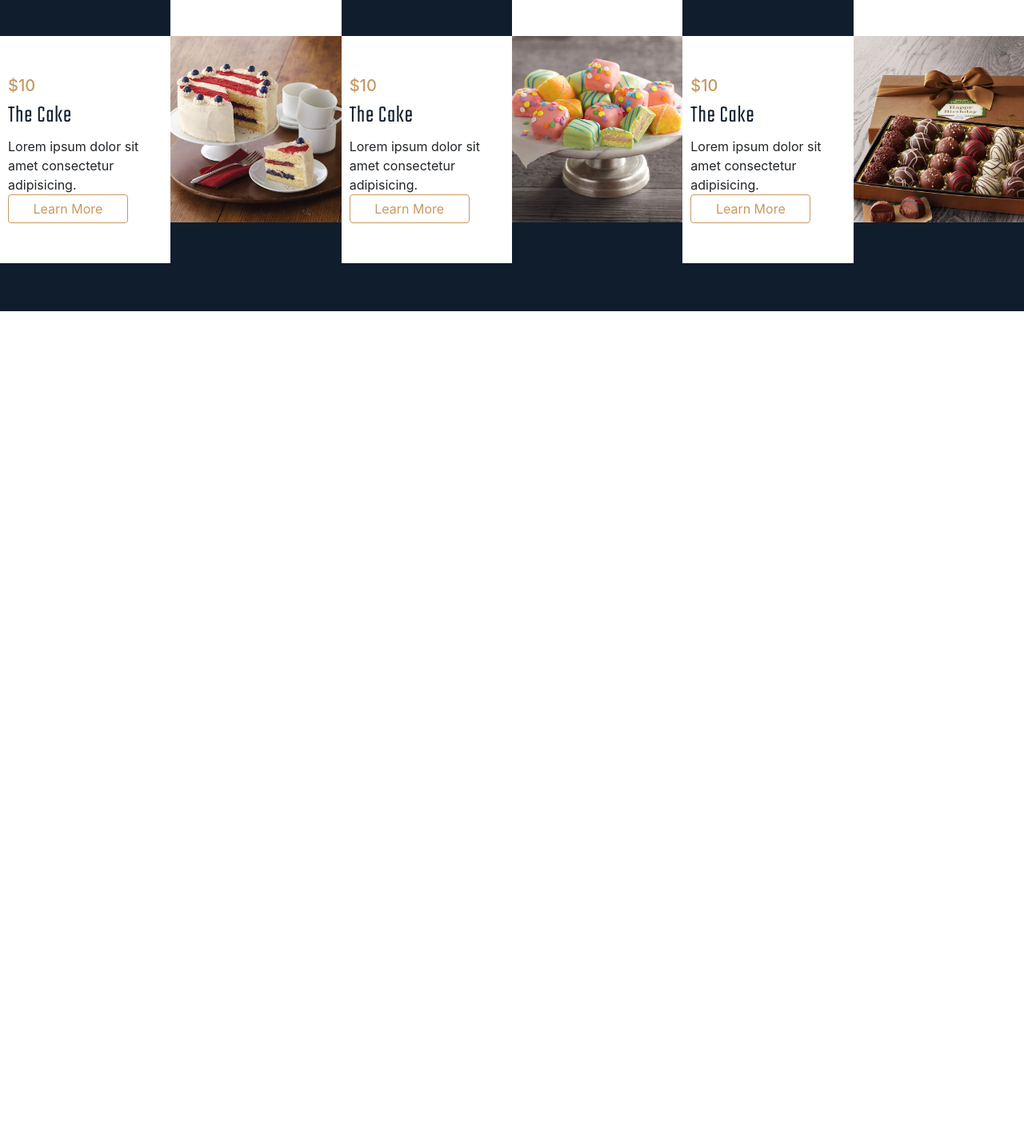
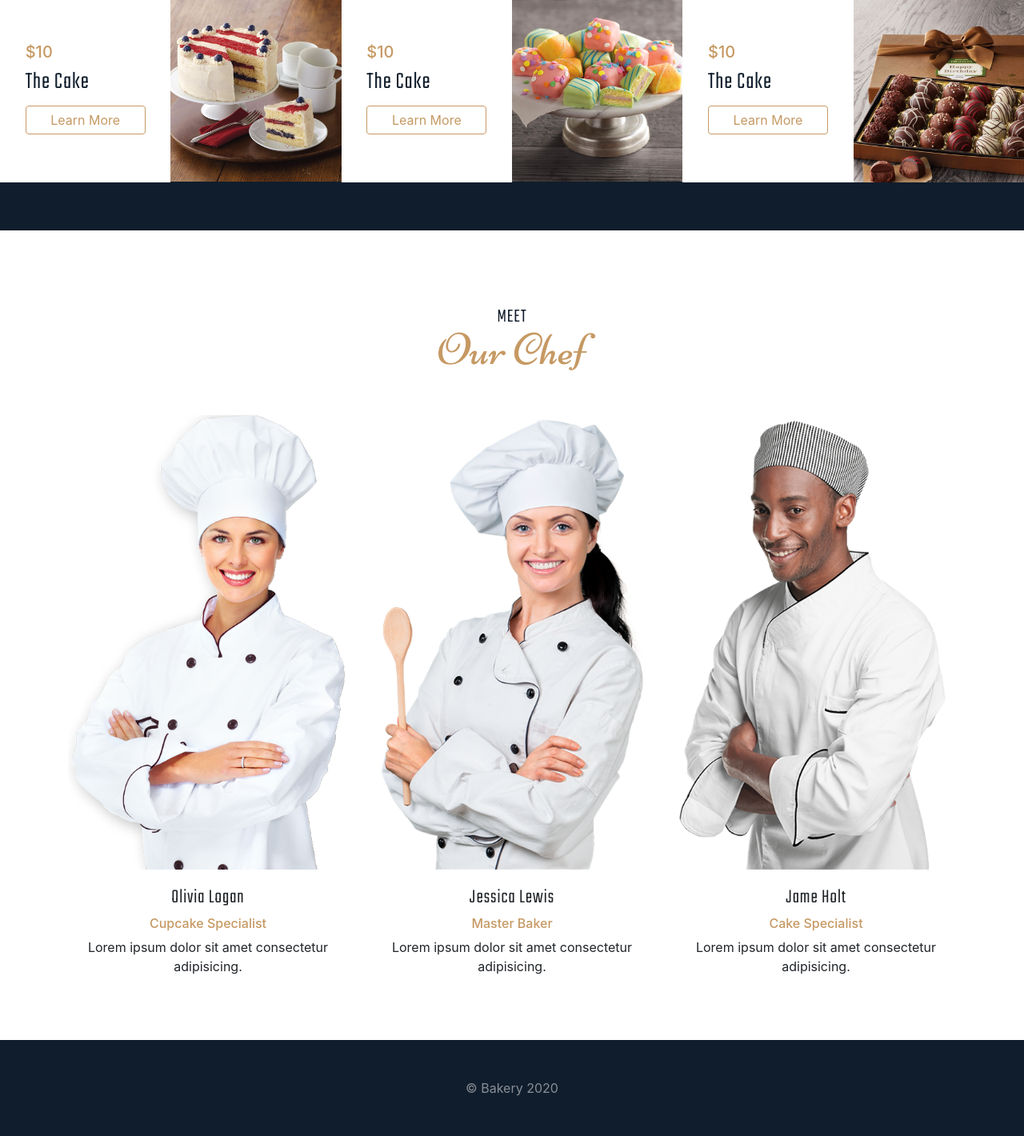
Before and after one commit to thongvm316/Bakery, a website: page index.html in a window 1280 px wide. Shown: the part 2132-3552 px from the top of the page at 80% size. Before the commit the page ends 2521 px from the top, so only its background shows below. Drawn offline with nearby package versions, Linux system fonts and the light colour scheme.

Commit message:
20200604

```diff
--- a/index.html
+++ b/index.html
@@ -46,7 +46,7 @@
       <section class="about" id="about">
         <div class="container">
            <div class="row align-items-lg-center">
-             <div class="col-12 col-md-6 text-center text-md-left">
+             <div class="col-12 col-md-6 text-center text-md-left" >
                <div class="section-heading">
                  <h4>Discover</h4>
                  <h1 class="display-4">Our Story</h1>
@@ -186,13 +186,47 @@
         </div>
       </section>
 
+      <!-- Chef Section -->
+      <section class="chef" id="chef">
+        <div class="container">
+          <div class="section-heading my-5 text-center">
+            <h4>Meet</h4>
+            <h1 class="display-4">Our Chef</h1>
+          </div>
+
+          <div class="row text-center">
+            <div class="col-12 col-md-4">
+              <img class="img-fluid" src="./img/chef-1.png" alt="">
+              <div class="card-body">
+                <h1>Olivia Logan</h1>
+                <h6>Cupcake Specialist</h6>
+                <p>Lorem ipsum dolor sit amet consectetur adipisicing.</p>
+              </div>
+            </div>
+            <div class="col-12 col-md-4">
+              <img class="img-fluid" src="./img/chef-2.png" alt="">
+              <div class="card-body">
+                <h1>Jessica Lewis</h1>
+                <h6>Master Baker</h6>
+                <p>Lorem ipsum dolor sit amet consectetur adipisicing.</p>
+              </div>
+            </div>
+            <div class="col-12 col-md-4">
+              <img class="img-fluid" src="./img/chef-3.png" alt="">
+              <div class="card-body">
+                <h1>Jame Holt</h1>
+                <h6>Cake Specialist</h6>
+                <p>Lorem ipsum dolor sit amet consectetur adipisicing.</p>
+              </div>
+            </div>
+          </div>
+        </div>
+      </section>
     </main>
 
-
-
-
-
-
+    <footer class="text-center py-5">
+      &copy; Bakery 2020
+    </footer>
 
 
 
--- a/js/main.js
+++ b/js/main.js
@@ -1,6 +1,4 @@
-$(document).ready(function () {
-    $('.hamburger-menu').on('click', function () {
-        $('.toggle').toggleClass('open');
-        $('.nav-list').toggleClass('open');
-    });
+$('.hamburger-menu').on('click', function () {
+    $('.toggle').toggleClass('open');
+    $('.nav-list').toggleClass('open');
 });
--- a/sass/index.scss
+++ b/sass/index.scss
@@ -198,6 +198,7 @@ header {
             font-weight: 300;
         }
         .btn {
+            margin-top: .7rem;
             @extend %extend-btn;
             color: #c69963 !important;
             &:hover {
@@ -224,6 +225,30 @@ header {
     }
 }
 
+/* Chef Section */
+.chef {
+    .section-heading {
+        @extend %extend-section-heading;
+    }
+    .card-body {
+        h1 {
+            font-size: 25px;
+            letter-spacing: 1px;
+            font-family: 'Teko', sans-serif;
+            font-weight: 300;
+        }
+        h6 {
+            font-size: 16px;
+            color: #c69963;
+        }
+    }
+}
+
+/* Footer */
+footer {
+    background-color: #101d2c;
+    color: rgba(255,255,255,.5);
+}
 
 
 
@@ -305,3 +330,11 @@ header {
 
     }
 }
+
+@media (min-width: 1200px) {
+    .menu-item-desc{
+        p {
+            display: none;
+        }
+    }
+}
```
Also changed, not shown: css/style.css, 1 other file.
